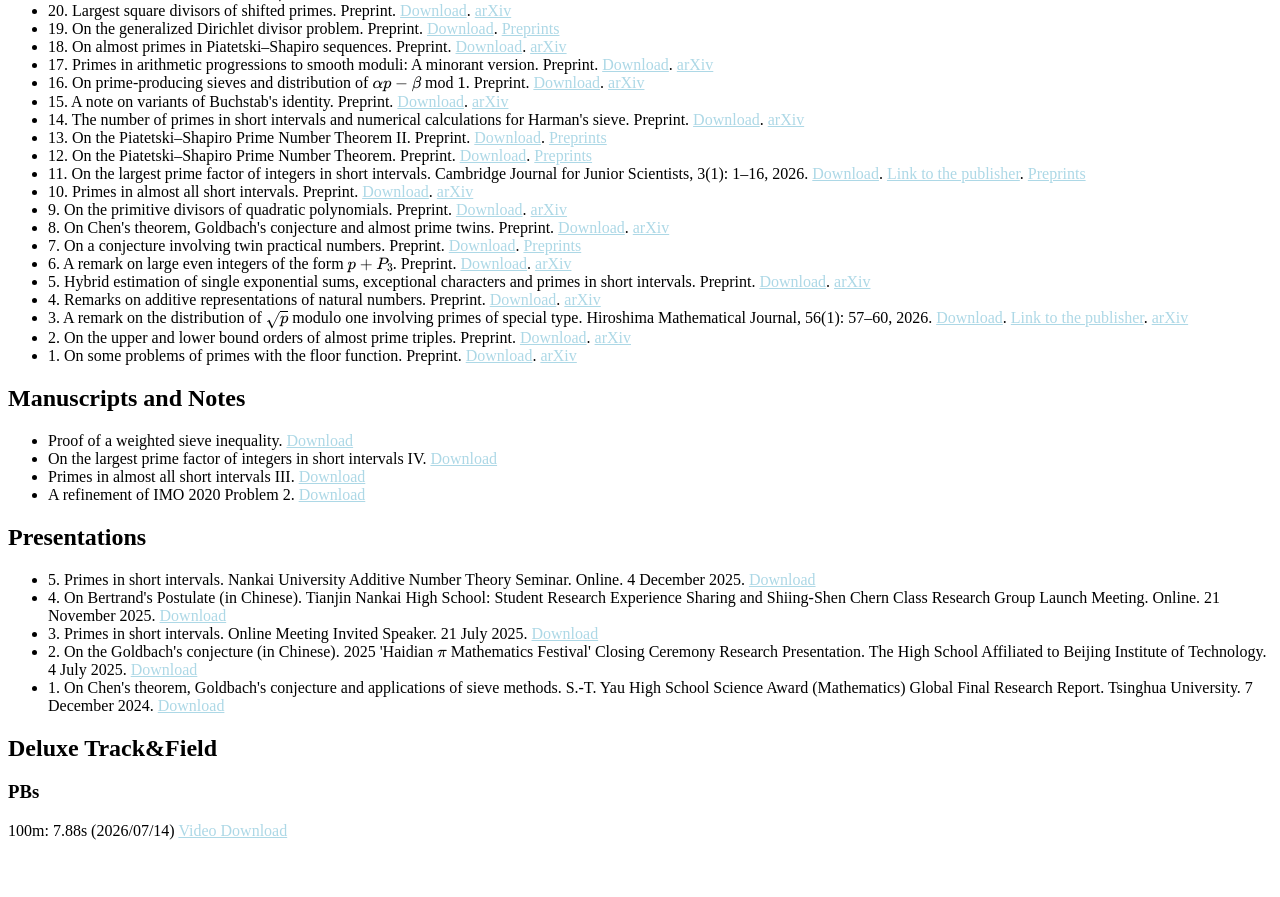
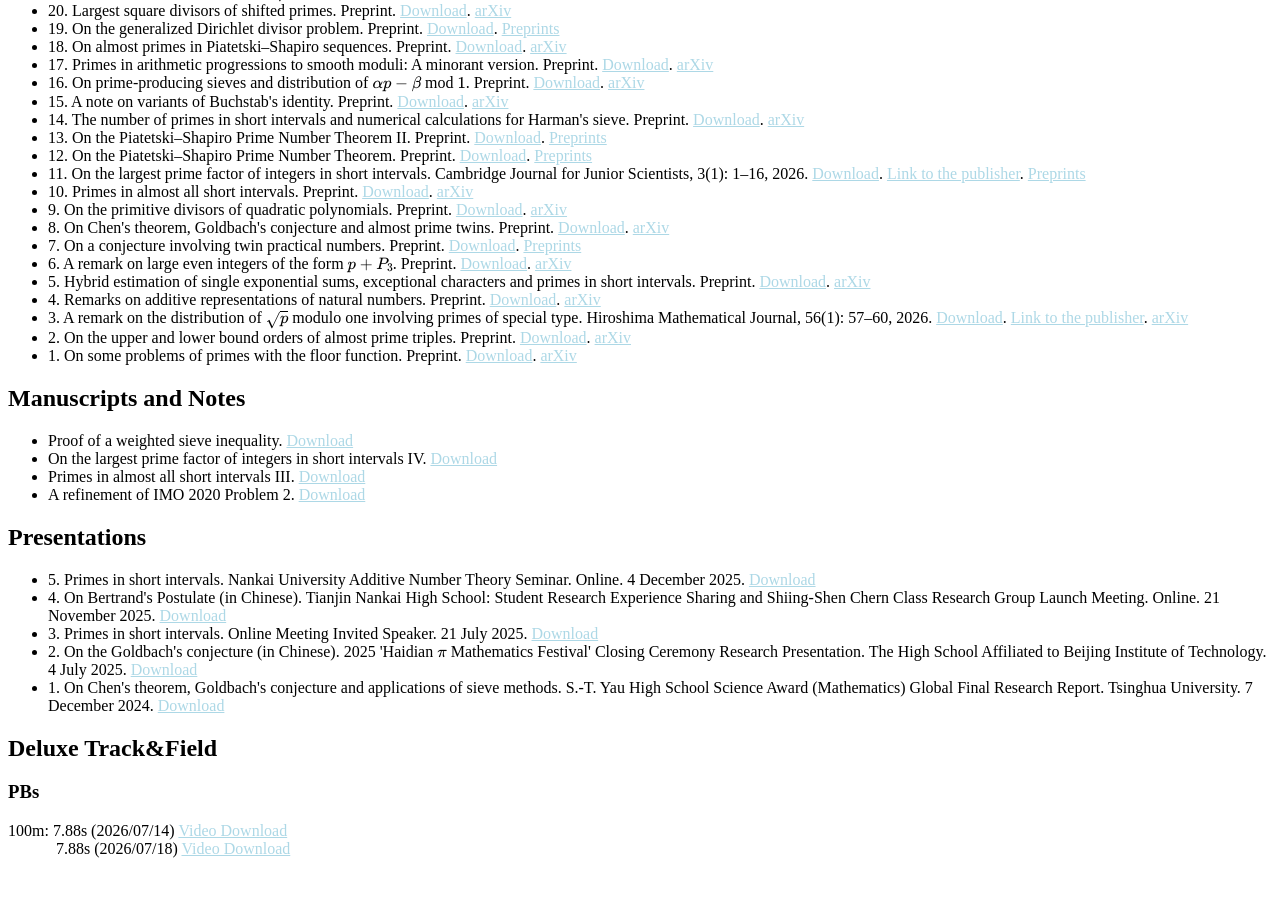
Before and after one commit to CareyRunboLi/CareyRunboLi.github.io, a Jekyll site: the page built from index.md, in a window 1280 px wide and 900 px high, scrolled down 2026 px. Shown: the top 897 px of the window. Built offline with Jekyll 4.4.1, drawn with Linux system fonts in a browser that asks for light colours; some web fonts are replaced; formulas are drawn with MathJax 3; a style sheet for code colours, icons or effects is not loaded; our own code applies the rules of GitHub Pages for plain Markdown files.

Commit message:
Update trackandfield.md

```diff
--- a/_includes/trackandfield.md
+++ b/_includes/trackandfield.md
@@ -8,4 +8,5 @@
 
 ### PBs
 
-100m: 7.88s (2026/07/14) <a href="https://runbolicarey.com/assets/TrackAndField/DeluxeTrackAndField_100m_7.88s.mp4"><span>Video Download</span></a>
+100m: 7.88s (2026/07/14) <a href="https://runbolicarey.com/assets/TrackAndField/DeluxeTrackAndField_100m_7.88s_260714.mp4"><span>Video Download</span></a>
+&nbsp; &nbsp; &nbsp; &nbsp; &nbsp; &nbsp; 7.88s (2026/07/18) <a href="https://runbolicarey.com/assets/TrackAndField/DeluxeTrackAndField_100m_7.88s_260718.mp4"><span>Video Download</span></a>
```
